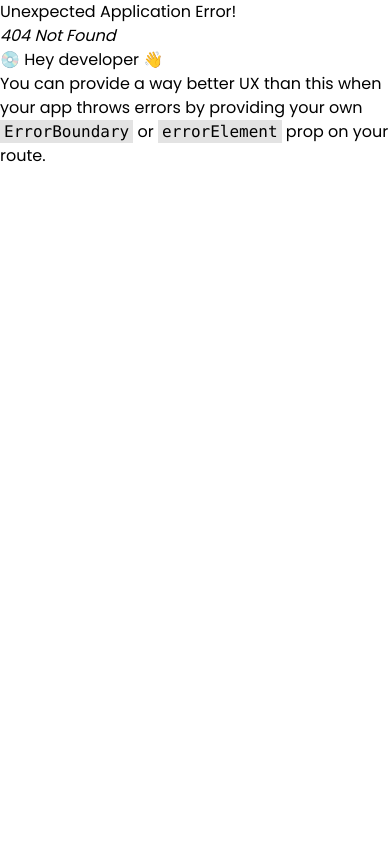
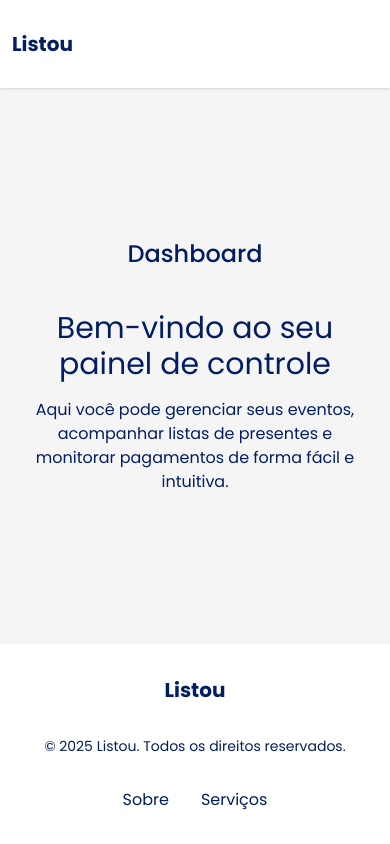
Before and after one commit to StanleyFerreiraC/listas_presentes_web, a React (Vite) app: page /listas_presentes_web/dashboard in a window 390 px wide. Before the commit this address had no page. Built offline with nearby package versions, Linux system fonts and the light colour scheme.

Commit message:
Criando dashboard e ajustando responsividade

```diff
--- a/src/App.css
+++ /dev/null
@@ -1 +0,0 @@
-@import "tailwindcss";
--- a/src/App.tsx
+++ /dev/null
@@ -1,16 +0,0 @@
-import { Routes, Route } from 'react-router-dom';
-import Home from './pages/Home';
-import Login from './pages/Login';
-import SingUp from './pages/SingUp';
-
-function App() {
-  return (
-    <Routes>
-      <Route path="/" element={<Home />} />
-      <Route path="/login" element={<Login />} />
-      <Route path="/SingUp" element={<SingUp />} />
-    </Routes>
-  )
-}
-
-export default App
--- a/src/components/Footer.tsx
+++ b/src/components/Footer.tsx
@@ -8,11 +8,15 @@ function Footer() {
 
     const location = useLocation();
     const isLoginPage = location.pathname === "/login";
+    const isAuthenticated = location.pathname === "/dashboard";
+
 
     return (
         <footer
         className={`w-full ${
-            isLoginPage ? "bg-secundary-100" : "bg-primary-100"
+            isLoginPage ? "bg-secundary-100" : isAuthenticated
+          ? "bg-primary-300"
+          : "bg-primary-100"
         } `}
         >
         <div className="mx-auto max-w-7xl px-4 py-8 sm:px-6 lg:px-8">
--- a/src/components/Layout.tsx
+++ b/src/components/Layout.tsx
@@ -6,7 +6,7 @@ function Layout() {
   return (
     <div className="flex flex-col min-h-screen">
       <Navbar />
-      <main className="flex-grow">
+      <main className="flex flex-grow">
         <Outlet />
       </main>
       <Footer />
--- a/src/components/Navbar.tsx
+++ b/src/components/Navbar.tsx
@@ -20,13 +20,18 @@ function classNames(...classes: (string | boolean | undefined)[]): string {
 export default function Navbar() {
   const location = useLocation();
   const isLoginPage = location.pathname === "/login";
+  const isAuthenticated = location.pathname === "/dashboard";
 
   return (
     <Disclosure
       as="nav"
       className={classNames(
         "relative after:pointer-events-none after:absolute after:inset-x-0 after:bottom-0 after:h-px after:bg-white/10",
-        isLoginPage ? "bg-secundary-100" : "bg-primary-100"
+        isLoginPage
+          ? "bg-secundary-100"
+          : isAuthenticated
+          ? "bg-primary-300 shadow-sm"
+          : "bg-primary-100"
       )}
     >
       <div className="mx-auto max-w-7xl px-2 sm:px-6 lg:px-8 py-3">
@@ -76,6 +81,7 @@ export default function Navbar() {
               </div>
             </div>
           </div>
+          {!isAuthenticated && (
             <div
               className={classNames(
                 "absolute inset-y-0 right-0 flex items-center pr-2 sm:static sm:inset-auto sm:ml-6 sm:pr-0 ",
@@ -95,6 +101,7 @@ export default function Navbar() {
                 Criar conta
               </Link>
             </div>
+          )}
         </div>
       </div>
 
--- a/src/index.css
+++ b/src/index.css
@@ -9,7 +9,8 @@
   --breakpoint-3xl: 120rem;
 
   --color-primary-100: #fce7f3;
-  --color-primary-200: #4f46e5;
+  --color-primary-200: #f6f5f6;
+  --color-primary-300: #FFFFFF;
   --color-secundary-100: #d9eeff;
   --color-secundary-200: #5ab2fa;
   --color-secundary-300: #031d61;
--- a/src/main.tsx
+++ b/src/main.tsx
@@ -6,6 +6,7 @@ import Home from "./pages/Home";
 import Login from "./pages/Login";
 import SingUp from "./pages/SingUp";
 import Layout from "./components/Layout";
+import Dashboard from "./pages/Dashboard";
 
 const router = createBrowserRouter(
   [
@@ -15,6 +16,7 @@ const router = createBrowserRouter(
         { path: "/", element: <Home /> },
         { path: "/login", element: <Login /> },
         { path: "/SingUp", element: <SingUp /> },
+        { path: "/dashboard", element: <Dashboard /> },
       ],
     },
   ],
--- /dev/null
+++ b/src/pages/Dashboard.tsx
@@ -0,0 +1,16 @@
+export default function Dashboard() {
+  return (
+    <div className="flex-grow bg-primary-200 px-4 py-10 sm:px-6 lg:px-8 flex flex-col justify-center items-center">
+      <h2 className="text-2xl font-medium text-center text-secundary-300 sm:text-3xl mb-10 ">
+        Dashboard
+      </h2>
+      <h3 className="mx-auto lg:mx-0 text-3xl text-secundary-300 text-center">
+        Bem-vindo ao seu painel de controle
+      </h3>
+      <p className="mt-4 mx-auto lg:mx-0 sm:text-lg text-secundary-300 text-center">
+        Aqui você pode gerenciar seus eventos, acompanhar listas de presentes e
+        monitorar pagamentos de forma fácil e intuitiva.
+      </p>
+    </div>
+  );
+}
--- a/src/pages/Home.tsx
+++ b/src/pages/Home.tsx
@@ -9,7 +9,7 @@ import Search from "/img/search.png";
 
 function Home() {
   return (
-    <main>
+    <div className="w-full">
       <section className="w-full bg-primary-100">
         <div className="mx-auto max-w-7xl px-4 py-16 sm:px-6 lg:py-24">
           <div className="flex mx-auto  flex-col-reverse lg:grid lg:grid-cols-2 lg:gap-16 lg:items-center lg:justify-between">
@@ -23,7 +23,7 @@ function Home() {
                 ainda melhor.
               </p>
               <div className="mt-8 flex flex-wrap gap-4 justify-center lg:justify-start">
-                <Button text="Ver exemplo" href="#" style={1} />
+                <Button text="Ver exemplo" href="/dashboard" style={1} />
               </div>
             </div>
             <div>
@@ -93,7 +93,7 @@ function Home() {
           </div>
         </div>
       </section>
-    </main>
+    </div>
   );
 }
 
--- a/src/pages/Login.tsx
+++ b/src/pages/Login.tsx
@@ -2,7 +2,7 @@ import { Link } from "react-router-dom";
 
 function Login() {
   return (
-    <section className="bg-secundary-100 py-20 dark:bg-dark lg:py-[120px]">
+    <section className="w-full bg-secundary-100 py-20 dark:bg-dark lg:py-[120px]">
       <div className="container mx-auto">
         <div className="-mx-4 flex flex-wrap">
           <div className="w-full px-4">
--- a/src/pages/SingUp.tsx
+++ b/src/pages/SingUp.tsx
@@ -2,7 +2,7 @@ import Button from "../components/Button";
 
 function Login() {
   return (
-    <section className="bg-gray-1 py-20 dark:bg-dark lg:py-[120px]">
+    <section className="w-full bg-gray-1 py-20 dark:bg-dark lg:py-[120px]">
       <div className="container mx-auto">
         <div className="-mx-4 flex flex-wrap">
           <div className="w-full px-4">
```
Lines whose indentation alone changed are shown as unchanged.
